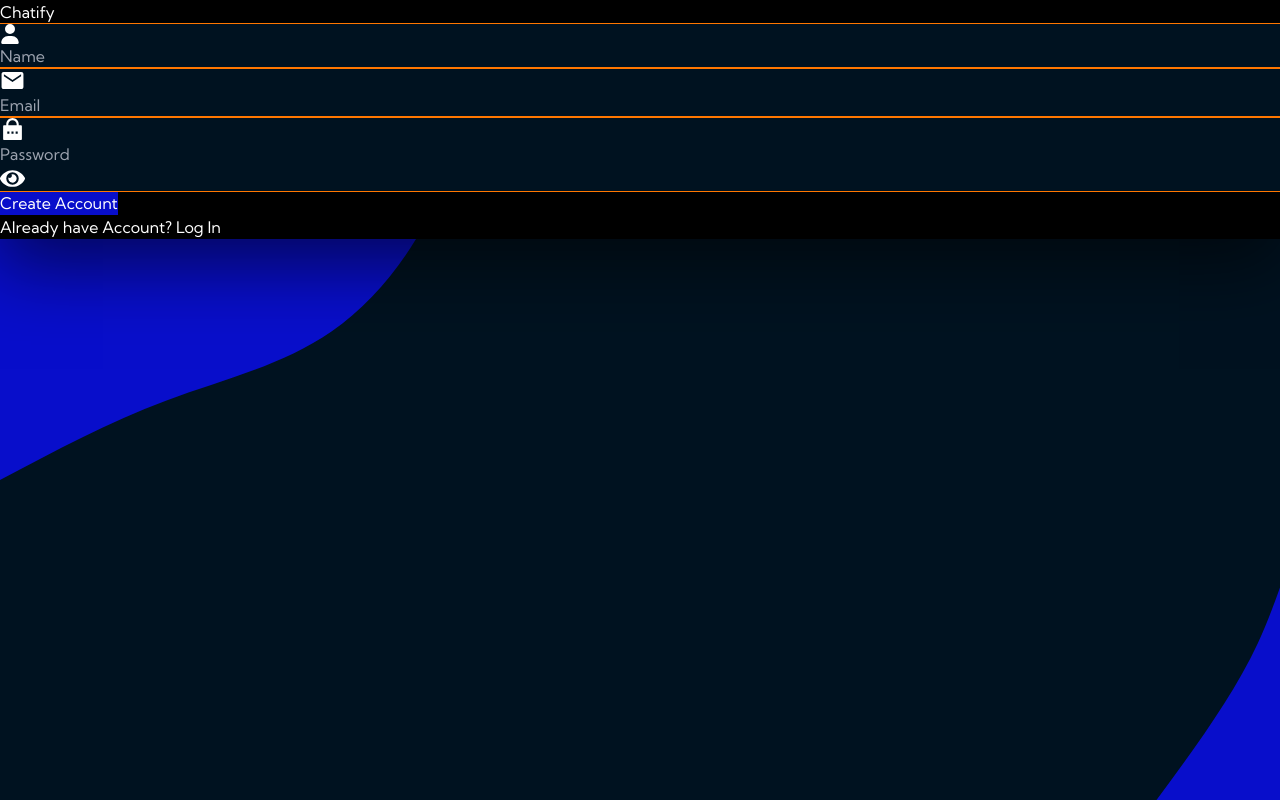
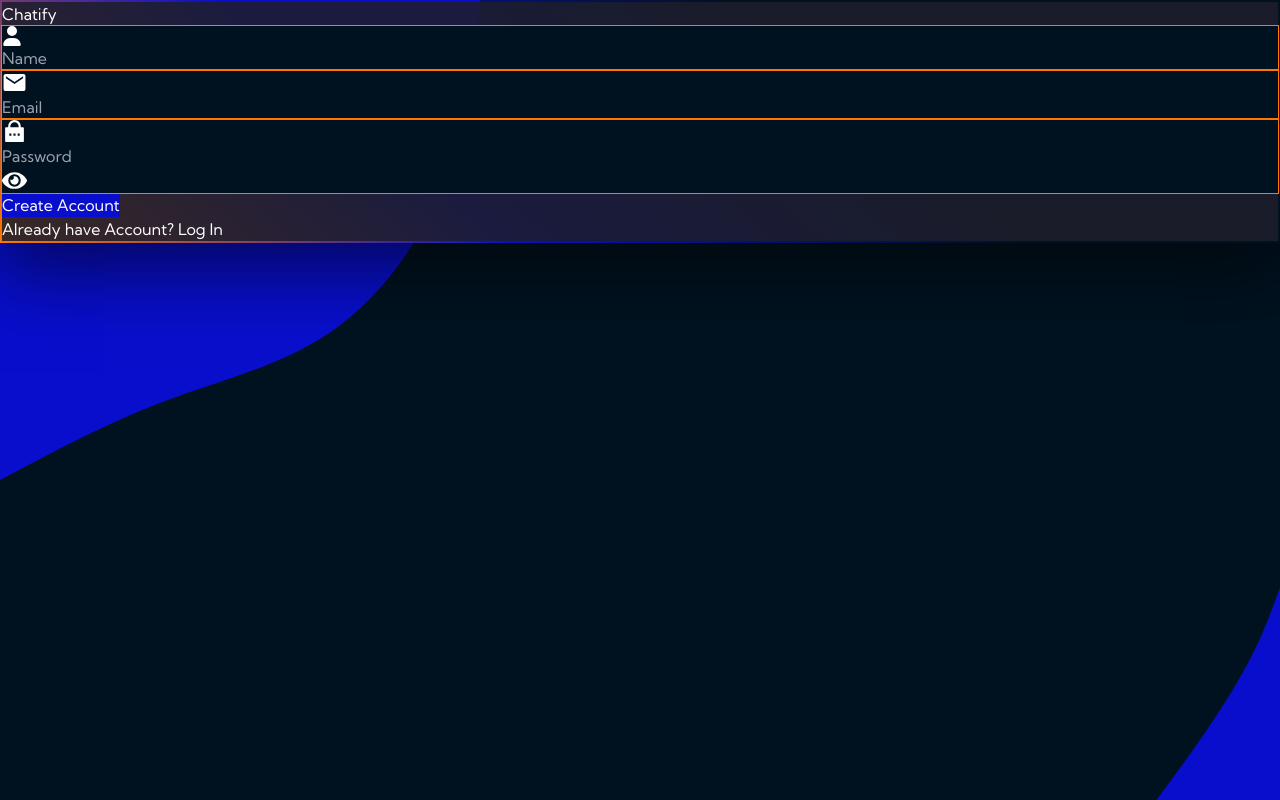
Before and after one commit to abhijeetvinkare/ChatNexus, a React (Vite) app: page /sign-up in a window 1280 px wide. Built offline with nearby package versions, Linux system fonts and the light colour scheme.

Commit message:
initial commit

```diff
--- a/src/Pages/LoginandSignupPages/Login/Login.css
+++ b/src/Pages/LoginandSignupPages/Login/Login.css
@@ -15,6 +15,8 @@
      /* box-shadow: rgba(0, 0, 0, 0.25) 0px 54px 55px, rgba(0, 0, 0, 0.12) 0px -12px 30px, rgba(0, 0, 0, 0.12) 0px 4px 6px, rgba(0, 0, 0, 0.17) 0px 12px 13px, rgba(0, 0, 0, 0.09) 0px -3px 5px; */
      box-shadow: rgba(0, 0, 0, 0.56) 0px 22px 70px 4px;
      color: var(--text-color);
+     background: linear-gradient(var(--box-color), var(--box-color)) padding-box, linear-gradient(70deg, transparent 35%,#080ecb, #ff7700) border-box;
+     border: 2px solid transparent;
 }
 .login-form-input-div{
     background: var(--body-color);
--- a/src/Pages/LoginandSignupPages/Signup/Signup.css
+++ b/src/Pages/LoginandSignupPages/Signup/Signup.css
@@ -10,3 +10,11 @@
     background-size: cover;
     height: 100vh;
 }
+.signup-child-container{
+    background-color: var(--box-color);
+    /* box-shadow: rgba(0, 0, 0, 0.25) 0px 54px 55px, rgba(0, 0, 0, 0.12) 0px -12px 30px, rgba(0, 0, 0, 0.12) 0px 4px 6px, rgba(0, 0, 0, 0.17) 0px 12px 13px, rgba(0, 0, 0, 0.09) 0px -3px 5px; */
+    box-shadow: rgba(0, 0, 0, 0.56) 0px 22px 70px 4px;
+    color: var(--text-color);
+    background: linear-gradient(var(--box-color), var(--box-color)) padding-box, linear-gradient(220deg, transparent 35%,#080ecb, #ff7700) border-box;
+    border: 2px solid transparent;
+}
--- a/src/Pages/LoginandSignupPages/Signup/Signup.jsx
+++ b/src/Pages/LoginandSignupPages/Signup/Signup.jsx
@@ -25,7 +25,7 @@
         isDarkMode ? "signup-main-dark" : "signup-main-light"
       }`}
     >
-      <div className="login-child-container flex items-center justify-center gap-7 flex-col w-[350px] max-sm:w-80 h-[530px] rounded-xl">
+      <div className="signup-child-container flex items-center justify-center gap-7 flex-col w-[350px] max-sm:w-80 h-[530px] rounded-xl">
         <h1 className="text-4xl font-bold mt-2">Chatify</h1>
         <form className="flex items-center flex-col gap-8 w-64 mt-4">
           <div className="login-form-input-div flex items-center rounded-lg">
--- a/src/index.css
+++ b/src/index.css
@@ -62,7 +62,8 @@
   --title-color: #03dac6;
   --text-color:#ffffff;
   --body-color: #001220;
-  --box-color: #000000;
+  --box-color: #1d1d2be0;; /*#020324e0*/
+  /* --box-color: #1d1d2be0;  */
   --btn-color: #ffffff;
   --logo-color:#FFFFFF;
   --scroll-bar-color: hsl(var(--hue-color), 12%, 62%);
```
